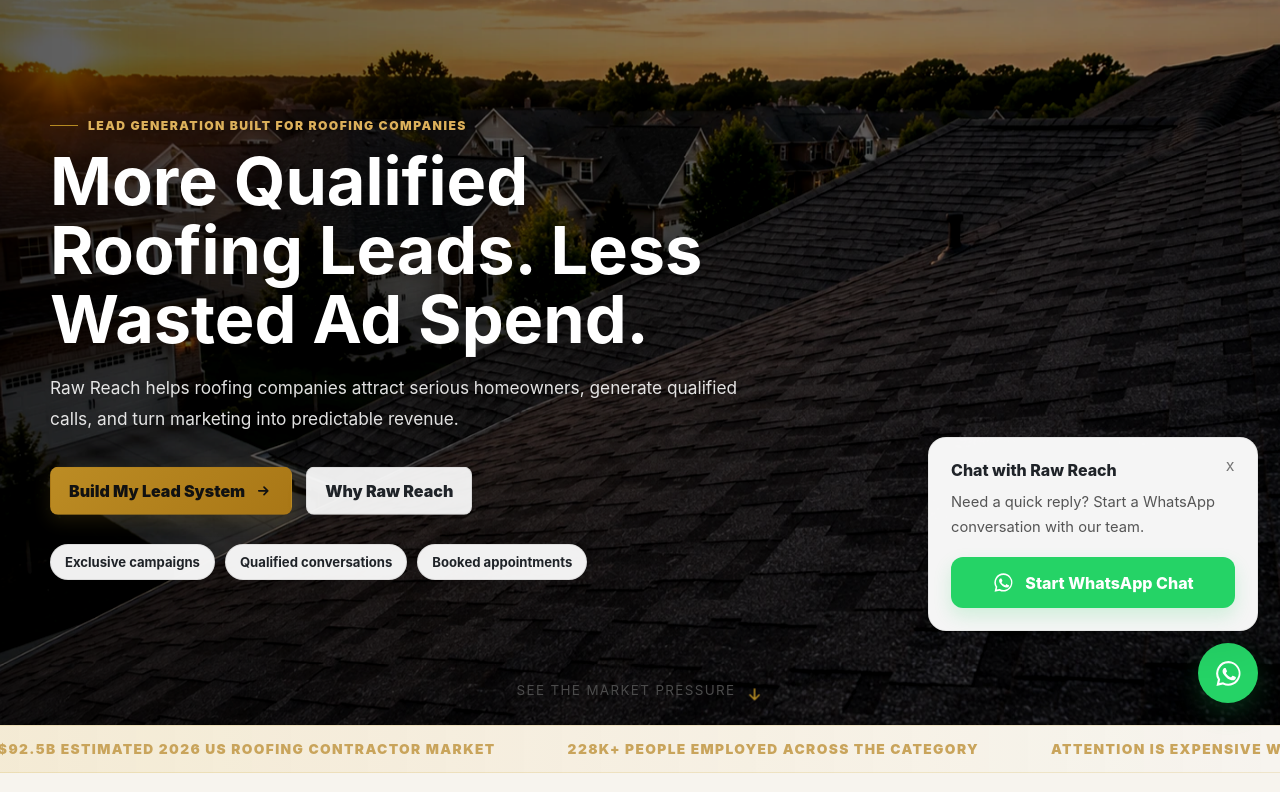
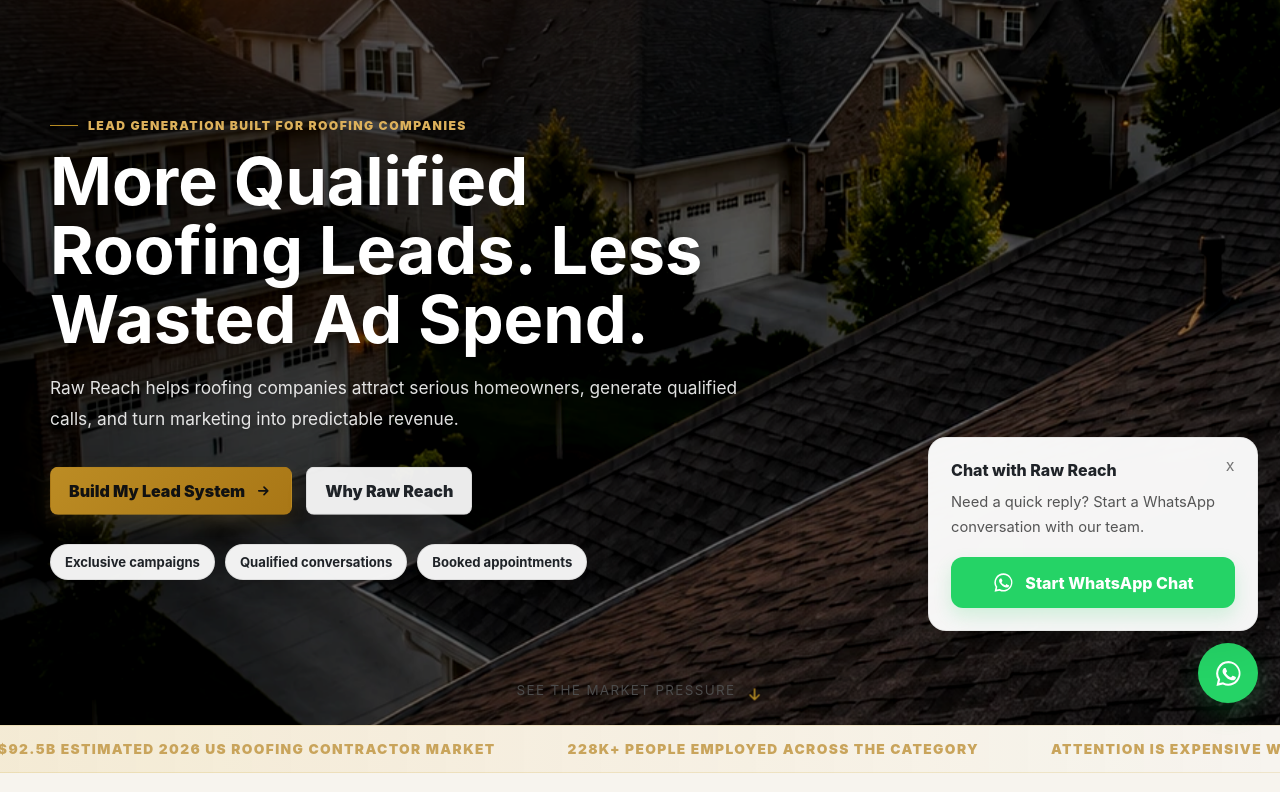
Before and after one commit to awwyan9368/RawReachWebSite, a website: page index.html in a window 1280 px wide. Shown: the part 75-867 px from the top of the page. Drawn offline with Linux system fonts and the light colour scheme; files whose address does not match are found by name.

Commit message:
Update index.html

```diff
--- a/index.html
+++ b/index.html
@@ -9,7 +9,7 @@
       content="Raw Reach is a performance-driven SMMA agency helping US roofing companies generate qualified leads, book appointments, and turn attention into revenue."
     />
     <link rel="icon" type="image/png" href="./assets/rawlogo.png" />
-    <link rel="preload" href="./assets/roofingbg.webp" as="image" />
+    <link rel="preload" href="./assets/roofingbgsmall.webp" as="image" type="image/webp" />
     <link rel="stylesheet" href="./styles.css" />
     <script>
       window.va = window.va || function () { (window.vaq = window.vaq || []).push(arguments); };
@@ -48,10 +48,10 @@
 
     <main id="main">
       <section class="hero" id="home" aria-label="Raw Reach homepage">
-        <picture class="hero-bg-wrap">
-            <source srcset="./assets/roofingbgsmall.webp" media="(max-width: 760px)" />
-            <img src="./assets/roofingbg.webp" alt="" class="hero-bg" />
-       </picture>
+       <picture class="hero-bg-wrap">
+  <source srcset="./assets/roofingbgsmall.webp" type="image/webp" />
+  <img src="./assets/roofingbgsmall.webp" alt="" class="hero-bg" fetchpriority="high" />
+</picture>
         <div class="hero-shade"></div>
         <div class="hero-grid">
           <div class="hero-copy reveal">
```
